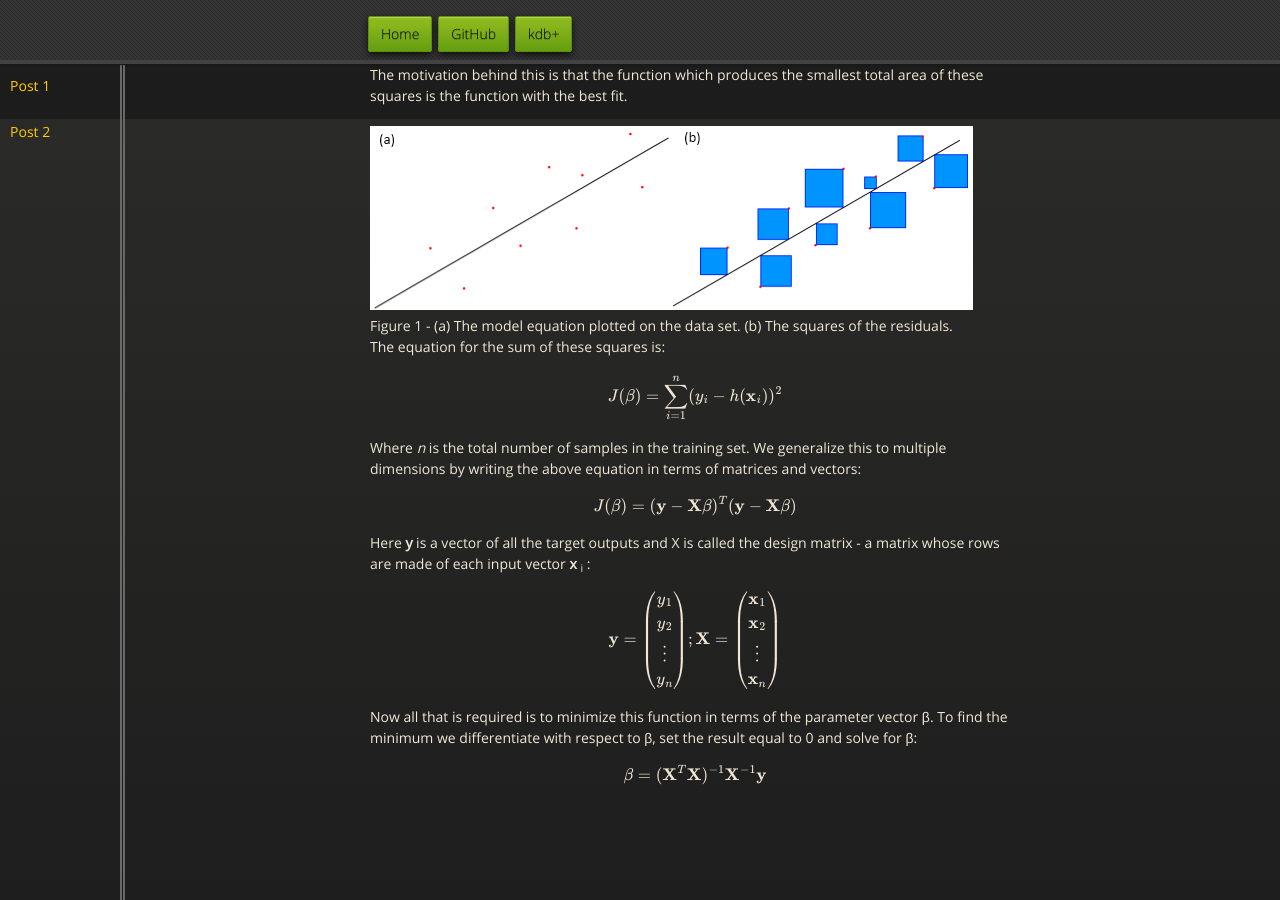
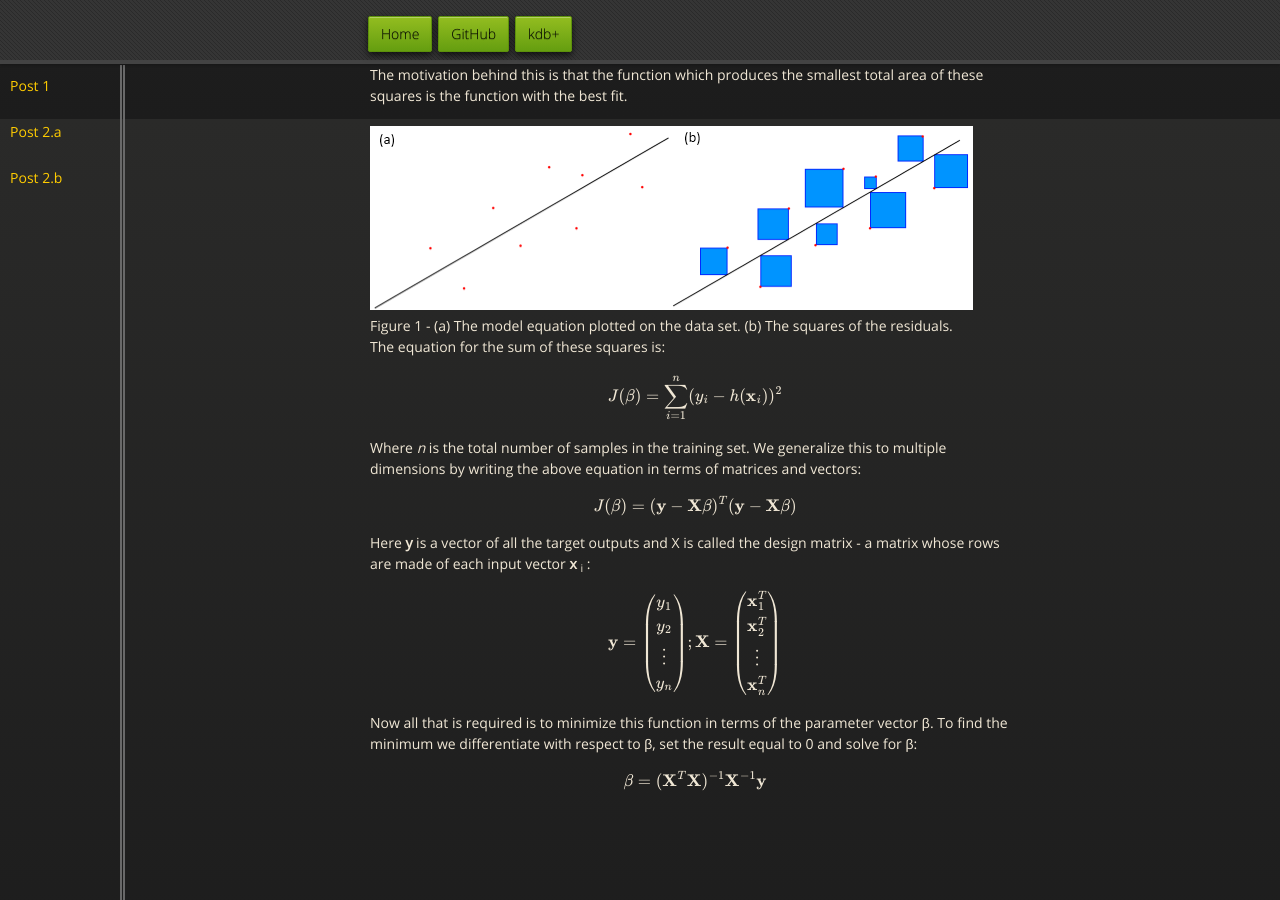
Before and after one commit to jpneill/jpneill.github.io, a Jekyll site: the page posts/Lin_Reg.html, which Jekyll copies as it is, in a window 1280 px wide and 900 px high, scrolled down 781 px. Built offline with Jekyll 4.4.1, drawn with Linux system fonts in a browser that asks for light colours; nearby versions of some CDN libraries; formulas are drawn with MathJax 3.

```diff
--- a/posts/Lin_Reg.html
+++ b/posts/Lin_Reg.html
@@ -31,7 +31,8 @@
     <div class="leftnav">
       <ul>
         <li><a href="http://jpneill.github.io/posts/Lin_Alg_q.html">Post 1</a></li>
-        <li><a href="#">Post 2</a></li>
+        <li><a href="#">Post 2.a</a></li>
+        <li><a href="http://jpneill.github.io/posts/Lin_Reg_b.html">Post 2.b</a></li>
       <ul>
     </div>
     <div id="header">
@@ -72,9 +73,10 @@
         We generalize this to multiple dimensions by writing the above equation in terms of matrices and vectors:
         $$J(\beta)=(\mathbf{y}-\mathbf{X}\beta)^T(\mathbf{y}-\mathbf{X\beta})$$Here <b>y</b> is a vector of
         all the target outputs and X is called the design matrix - a matrix whose rows are made of each input
-        vector <b>x</b> <sub>i</sub> :$$\mathbf{y}=\begin{pmatrix}y_1\\y_2\\\vdots\\y_n\end{pmatrix};\mathbf{X}=\begin{pmatrix}\mathbf{x}_1\\\mathbf{x}_2\\\vdots\\\mathbf{x}_n\end{pmatrix}$$
+        vector <b>x</b> <sub>i</sub> :$$\mathbf{y}=\begin{pmatrix}y_1\\y_2\\\vdots\\y_n\end{pmatrix};\mathbf{X}=\begin{pmatrix}\mathbf{x}_1^T\\\mathbf{x}_2^T\\\vdots\\\mathbf{x}_n^T\end{pmatrix}$$
         Now all that is required is to minimize this function in terms of the parameter vector β.
         To find the minimum we differentiate with respect to β, set the result equal to 0 and solve for β:$$\mathbf{\beta}=(\mathbf{X}^T\mathbf{X})^{-1}\mathbf{X}^{-1}\mathbf{y}$$</p>
+
       </section>
     </div>
     </div>
```
